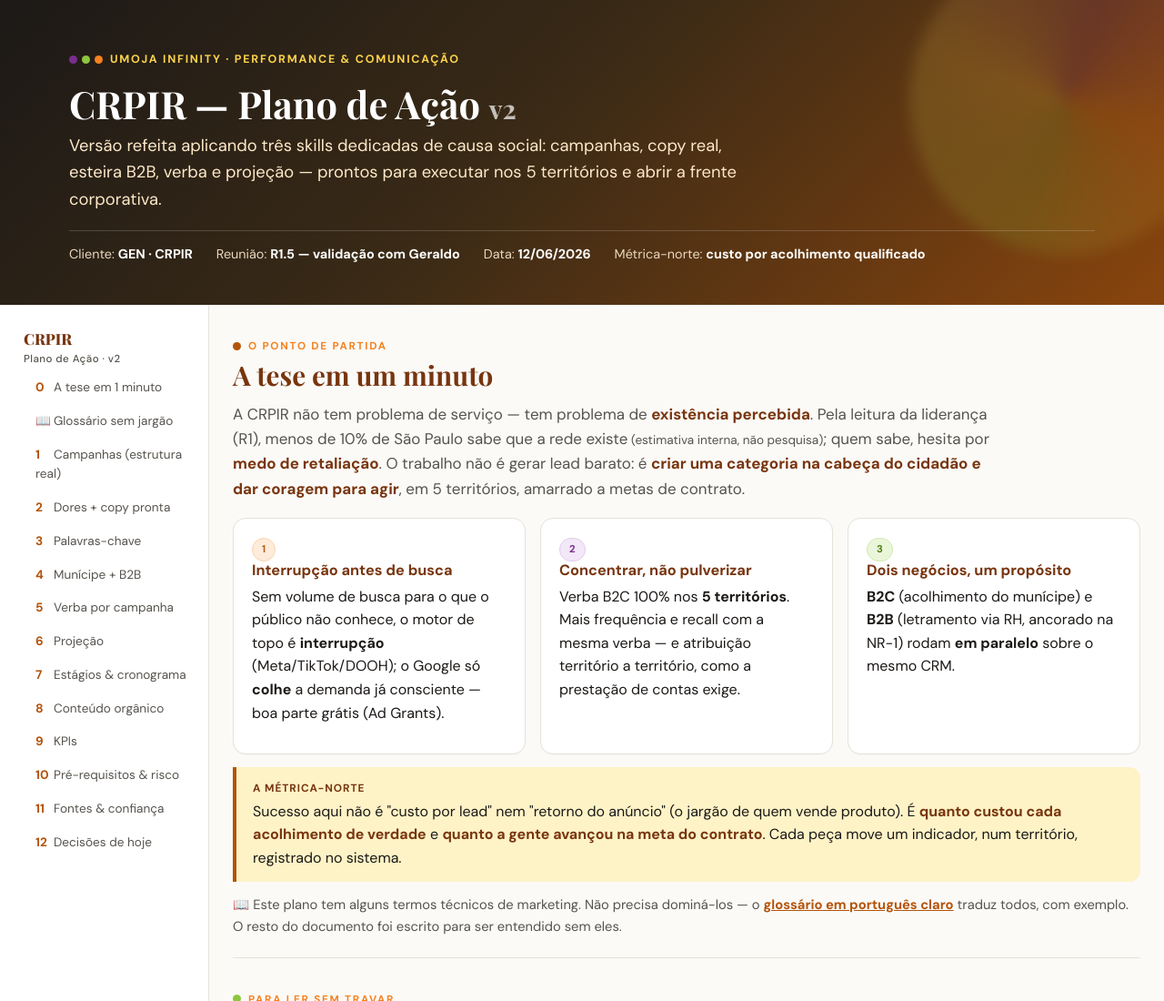
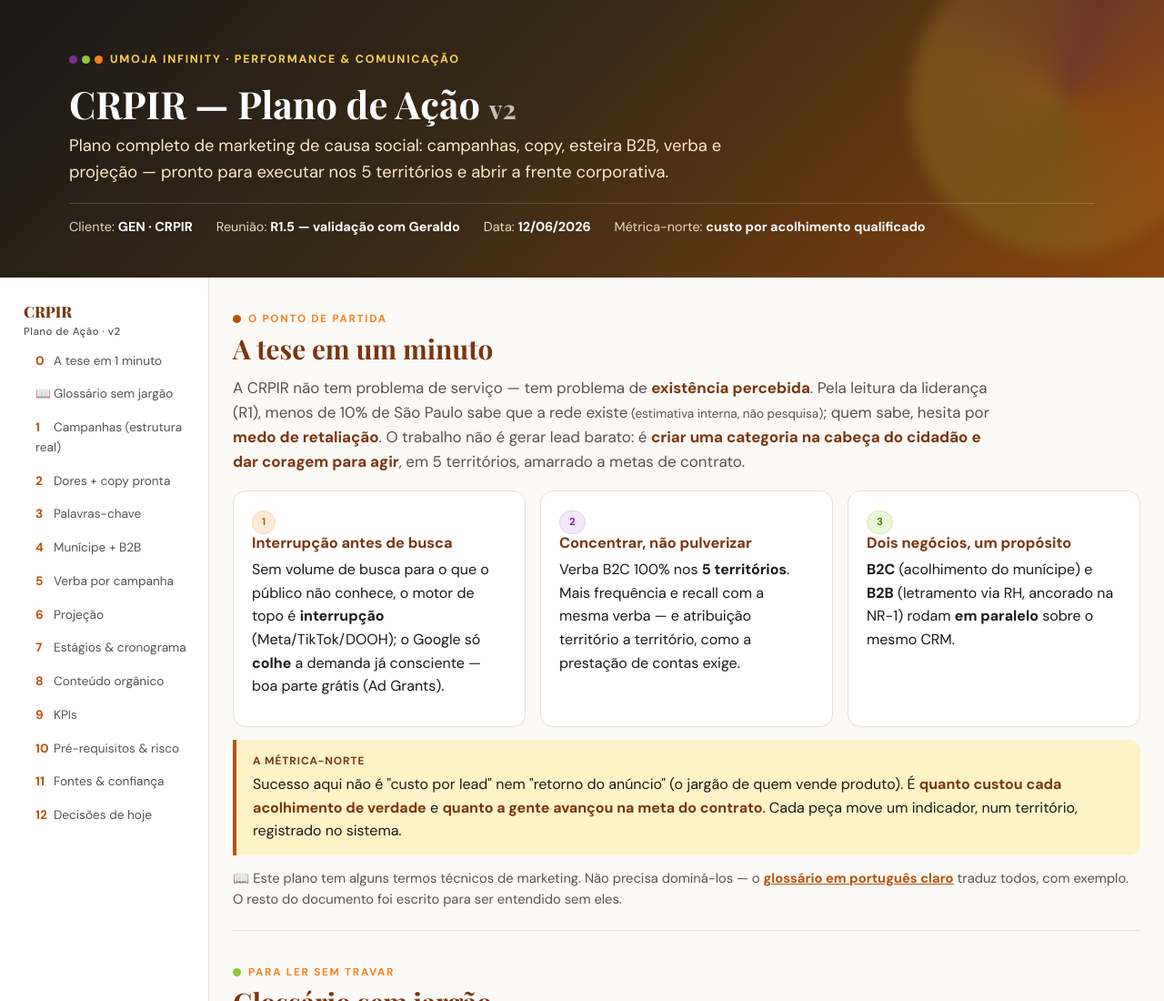
Before and after one commit to grupoimpulsiona/crpir-plano-acao, a plain HTML site: page index.html in a window 1280 px wide. Shown: the top 1100 px of the page at 91% size. Drawn offline with nearby package versions, Linux system fonts and the light colour scheme.

Commit message:
Remove mencoes a skills do titulo e subtitulo

```diff
--- a/index.html
+++ b/index.html
@@ -3,7 +3,7 @@
 <head>
 <meta charset="UTF-8">
 <meta name="viewport" content="width=device-width, initial-scale=1.0">
-<title>CRPIR · Plano de Ação v2 (com skills dedicadas) · Umoja Infinity</title>
+<title>CRPIR — Plano de Ação de Marketing · Umoja Infinity</title>
 <link rel="preconnect" href="https://fonts.googleapis.com">
 <link rel="preconnect" href="https://fonts.gstatic.com" crossorigin>
 <link href="https://fonts.googleapis.com/css2?family=Playfair+Display:wght@600;700;800&family=DM+Sans:opsz,wght@9..40,400;9..40,500;9..40,700&display=swap" rel="stylesheet">
@@ -147,7 +147,7 @@ footer b{color:#fff}
       Umoja Infinity · Performance &amp; Comunicação
     </div>
     <h1>CRPIR — Plano de Ação <span style="opacity:.7;font-size:.7em">v2</span></h1>
-    <p class="sub">Versão refeita aplicando três skills dedicadas de causa social: campanhas, copy real, esteira B2B, verba e projeção — prontos para executar nos 5 territórios e abrir a frente corporativa.</p>
+    <p class="sub">Plano completo de marketing de causa social: campanhas, copy, esteira B2B, verba e projeção — pronto para executar nos 5 territórios e abrir a frente corporativa.</p>
     <div class="meta">
       <span>Cliente: <b>GEN · CRPIR</b></span>
       <span>Reunião: <b>R1.5 — validação com Geraldo</b></span>
```
